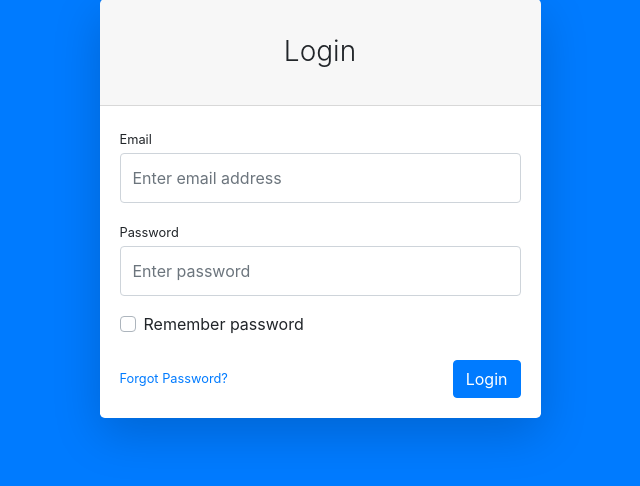
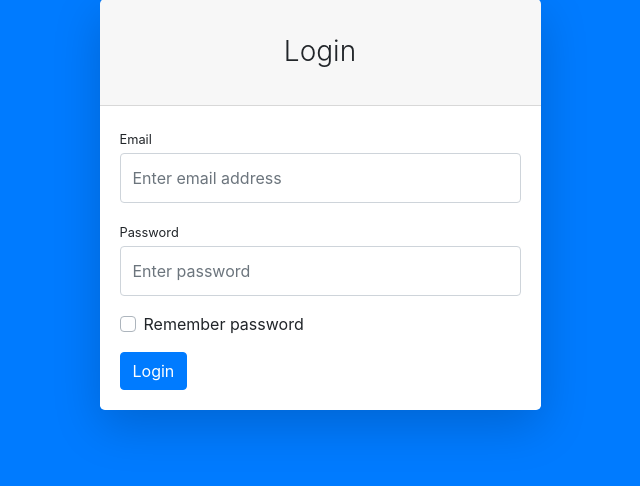
Before and after one commit to nebstarmalala/sensiveproperties, a PHP site: page /admin/index.php in a window 1280 px wide. Shown: the part 49-535 px from the top of the page, without its empty margins (320-960 px from the left). Run offline with PHP 8.4, Linux system fonts and the light colour scheme; some libraries are stand-ins or nearby versions.

Commit message:
remove forgot password link

```diff
--- a/admin/index.php
+++ b/admin/index.php
@@ -56,7 +56,7 @@ include('connect.php');
                                             <div class="form-group">
                                                 <div class="custom-control custom-checkbox"><input class="custom-control-input" id="rememberPasswordCheck" type="checkbox" /><label class="custom-control-label" for="rememberPasswordCheck">Remember password</label></div>
                                             </div>
-                                            <div class="form-group d-flex align-items-center justify-content-between mt-4 mb-0"><a class="small" href="password.php">Forgot Password?</a><button class="btn btn-primary" type="submit" name="submit">Login</button></div>
+                                            <button class="btn btn-primary" type="submit" name="submit">Login</button></div>
                                         </form>
                                     </div>
                                 </div>
```
